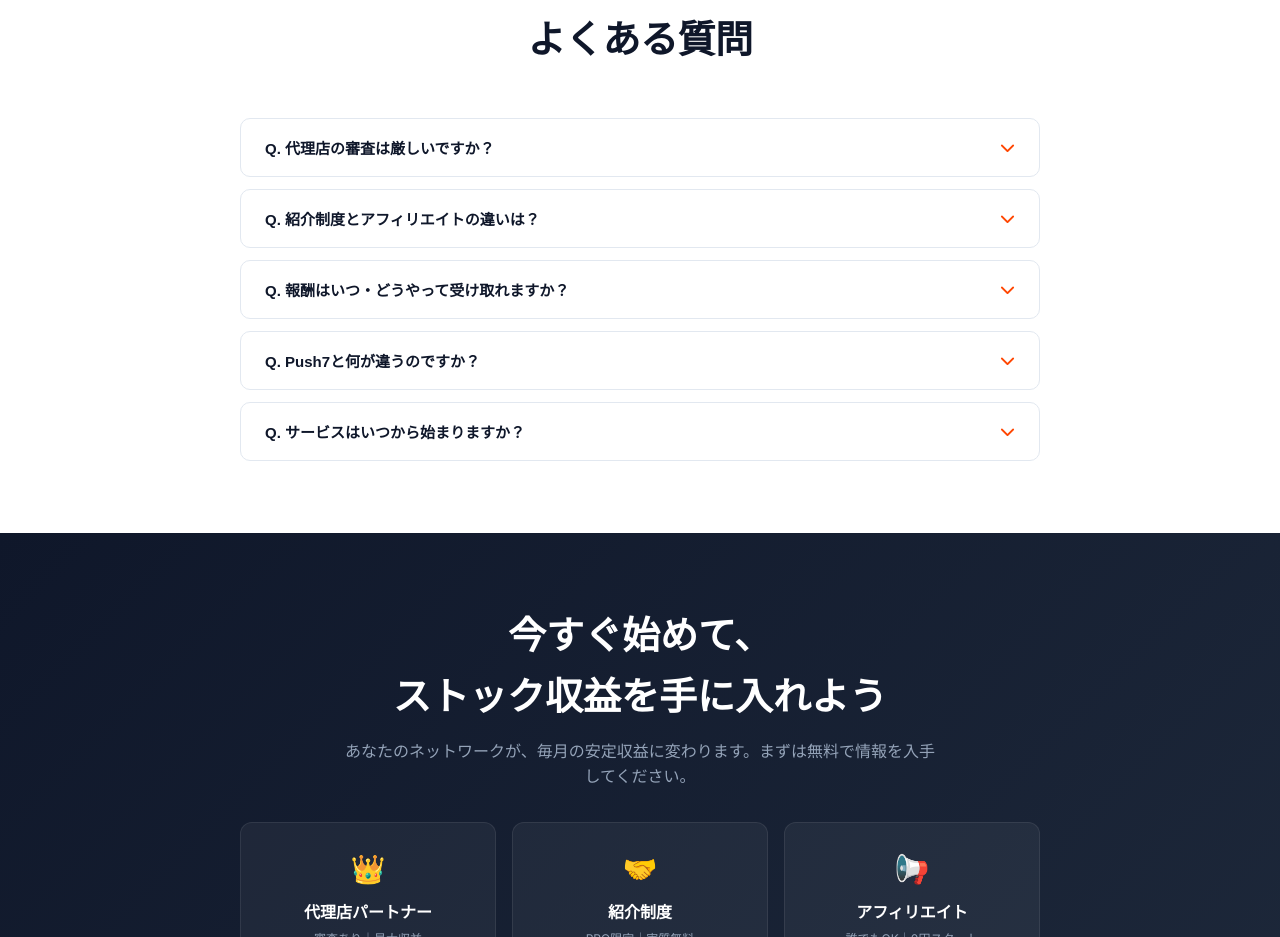
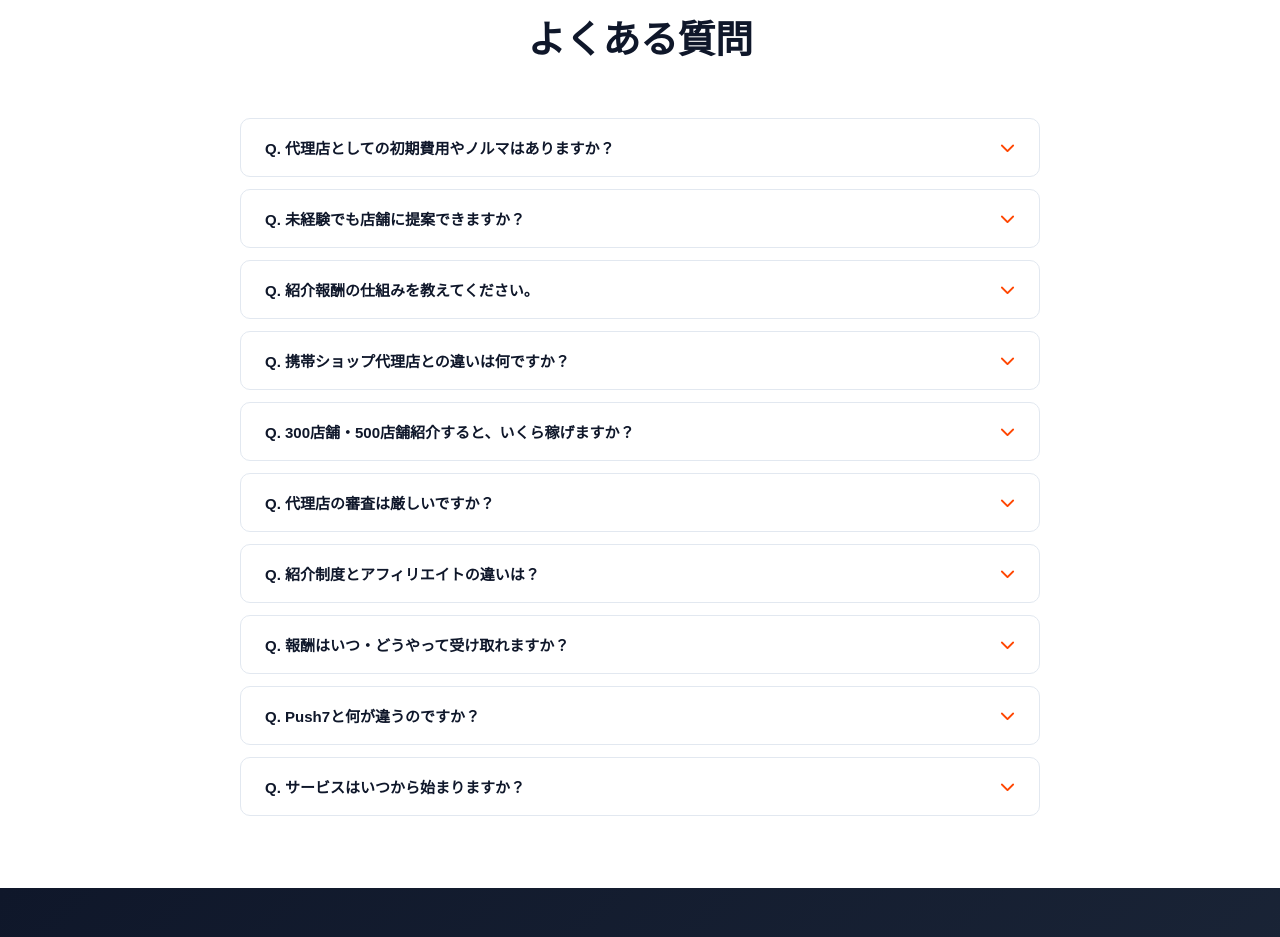
Before and after one commit to thellcishii-lang/push-taro, a Next.js app: page /partners in a window 1280 px wide. Shown: the part 9320-10257 px from the top of the page. Built offline with nearby package versions, Linux system fonts and the light colour scheme; no server answers.

Commit message:
Update page.tsx

```diff
--- a/app/partners/page.tsx
+++ b/app/partners/page.tsx
@@ -77,12 +77,47 @@ export default function ProgramsPage() {
   const [promoModalOpen, setPromoModalOpen] = useState(false);
 
   const faqs = [
-    { q: 'Q. 代理店の審査は厳しいですか？', a: '事業内容や実績に基づいて審査を行いますが、まずはお気軽にご相談ください。Web制作会社やマーケティング会社様からのご参加を特に歓迎しております。' },
-    { q: 'Q. 紹介制度とアフィリエイトの違いは？', a: '紹介制度はPROプラン契約者限定で、月額10%の継続還元が受けられます。アフィリエイトは誰でも参加可能で、初年度8%継続還元（13ヶ月目以降5%）または一括報酬（PRO:5,000円 / Standard:2,000円 / Light:1,000円）を選択できます。' },
-    { q: 'Q. 報酬はいつ・どうやって受け取れますか？', a: '代理店・紹介制度は毎月の請求精算時に相殺または振込にて精算されます。アフィリエイトは累計報酬が5,000円に達した時点で、手動振込（銀行振込）にてお支払いいたします。' },
-    { q: 'Q. Push7と何が違うのですか？', a: 'Push-taroは実店舗専用のCRM機能（QRコードによる顧客獲得・クーポン管理・リピート促進）を備えており、また3つの収益化プログラム（代理店・紹介・アフィリエイト）を全て備えている唯一のサービスです。' },
-    { q: 'Q. サービスはいつから始まりますか？', a: '2026年9月に正式リリース予定です。現在は事前登録および先行パートナーを募集中です。早期にご参加いただいた方には、特別なサポート体制をご用意しております。' },
-  ];
+  {
+    q: 'Q. 代理店としての初期費用やノルマはありますか？',
+    a: '加盟金は通常100万円（税別）ですが、現在キャンペーンで30万円（税別）です。月額費用は3万円（税別）。販売ノルマは一切なく、1店舗の導入から継続報酬（ストック収入）が発生します。在庫・店舗・スタッフはすべて不要です。',
+  },
+  {
+    q: 'Q. 未経験でも店舗に提案できますか？',
+    a: 'はい、可能です。代理店管理画面から、会社名・紹介コード入りの三つ折りパンフレット・A4チラシ・A5チラシ・名刺・カードが全てダウンロード可能。営業ノウハウがなくても、ツールを渡すだけで提案活動を始められます。',
+  },
+  {
+    q: 'Q. 紹介報酬の仕組みを教えてください。',
+    a: '紹介した店舗の月額利用料から、PROプランは30〜45%、STANDARD・LIGHTは18%を継続的に受け取れます。紹介店舗が契約を続ける限り永続的に報酬が発生する、ストック型の収益モデルです。200店舗達成で報酬率45%の最高ステージに到達します。',
+  },
+  {
+    q: 'Q. 携帯ショップ代理店との違いは何ですか？',
+    a: '携帯ショップは数千万円の初期投資と店舗・スタッフ・在庫が必要ですが、Push-taro代理店は30万円の加盟金と月額3万円のみ。在庫ゼロ・店舗ゼロ・スタッフゼロで、完全在宅・兼業可能です。キャリア施策変更リスクもなく、自社サービスとして安定した収益を積み上げられます。',
+  },
+  {
+    q: 'Q. 300店舗・500店舗紹介すると、いくら稼げますか？',
+    a: 'PROプラン契約店舗のみで試算した場合、300店舗で月額約122万円（税込）・年間約1,465万円、500店舗で月額約221万円（税込）・年間約2,653万円が目安です。LIGHT・STANDARD契約店舗が加わると、さらに上乗せされます。',
+  },
+  {
+    q: 'Q. 代理店の審査は厳しいですか？',
+    a: '事業内容や実績に基づいて審査を行いますが、まずはお気軽にご相談ください。Web制作会社やマーケティング会社様からのご参加を特に歓迎しております。',
+  },
+  {
+    q: 'Q. 紹介制度とアフィリエイトの違いは？',
+    a: '代理店は法人・事業者向けで、紹介店舗の月額から最大45%の継続報酬。紹介制度はPROプラン契約者限定で10%の継続還元。アフィリエイトは誰でも参加可能で、初年度8%継続還元または一括報酬を選択できます。',
+  },
+  {
+    q: 'Q. 報酬はいつ・どうやって受け取れますか？',
+    a: '代理店・紹介制度は毎月の請求精算時に相殺または振込にて精算されます。アフィリエイトは累計報酬が5,000円に達した時点で、手動振込（銀行振込）にてお支払いいたします。',
+  },
+  {
+    q: 'Q. Push7と何が違うのですか？',
+    a: 'Push-taroは実店舗専用のCRM機能（QRコードによる顧客獲得・クーポン管理・リピート促進）を備えており、また3つの収益化プログラム（代理店・紹介・アフィリエイト）を全て備えている唯一のサービスです。',
+  },
+  {
+    q: 'Q. サービスはいつから始まりますか？',
+    a: '2026年9月に正式リリース予定です。現在は事前登録および先行パートナーを募集中です。早期にご参加いただいた方には、特別なサポート体制をご用意しております。',
+  },
+];
 
   return (
     <div className="programs-page">
@@ -865,6 +900,23 @@ export default function ProgramsPage() {
         isOpen={promoModalOpen}
         onClose={() => setPromoModalOpen(false)}
       />
+       <script
+        type="application/ld+json"
+        dangerouslySetInnerHTML={{
+          __html: JSON.stringify({
+            '@context': 'https://schema.org',
+            '@type': 'FAQPage',
+            mainEntity: faqs.map((f) => ({
+              '@type': 'Question',
+              name: f.q.replace(/^Q\.\s*/, ''),
+              acceptedAnswer: {
+                '@type': 'Answer',
+                text: f.a,
+              },
+            })),
+          }),
+        }}
+      />
     </div>
   );
 }
```
